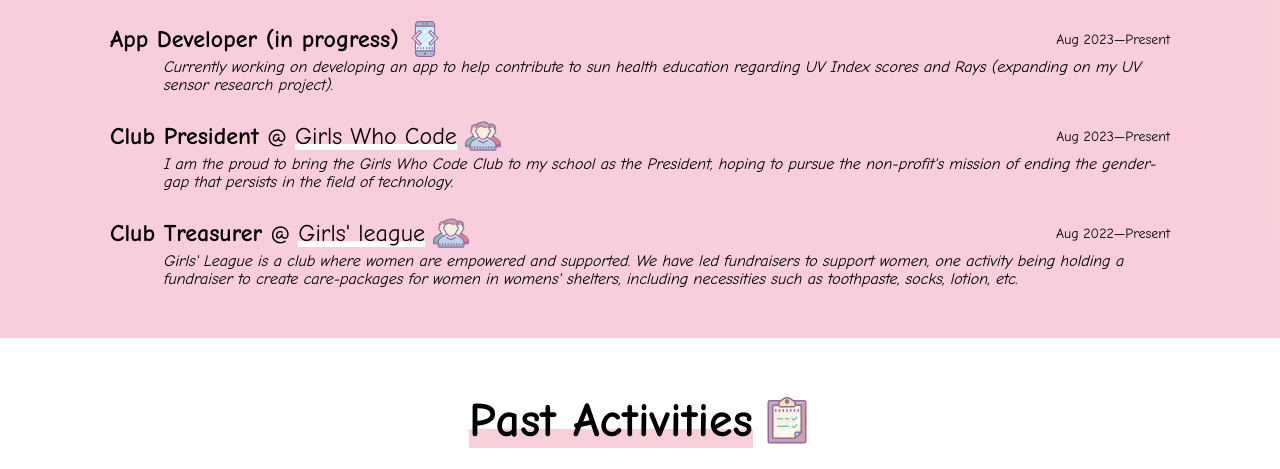
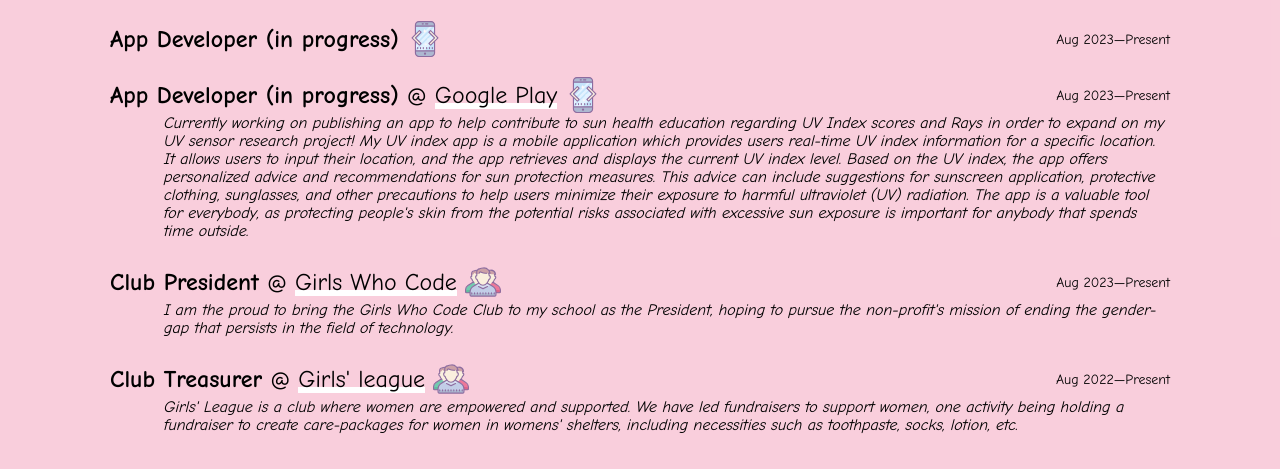
Before and after one commit to andracampos/andracampos.github.io, a plain HTML site: page index.html in a window 1280 px wide. Shown: the part 1034-1503 px from the top of the page. Drawn offline with Linux system fonts and the light colour scheme.

Commit message:
Update index.html

```diff
--- a/index.html
+++ b/index.html
@@ -77,8 +77,16 @@
             <p class="proj-title"><b>App Developer (in progress)</b>  <img class="descriptive-icon"
                     src="images/app22.svg" /><span
                     style="float: right;font-size: 14px;">&nbsp;Aug 2023&#8212;Present</span></p>
-            <p class="proj-text">Currently working on developing an app to help contribute to sun health education regarding UV Index scores and Rays (expanding on my UV sensor research project). </p>
-            <p class="proj-title"><b>Club President</b> @ <a href="https://girlswhocode.com/?gclid=CjwKCAjwkNOpBhBEEiwAb3MvvdQERe77fN_OT7ds5L29nYGxhQ6R3XccyK_0J230NSLc1adswPXhkRoCPqcQAvD_BwE"
+           <p class="proj-title"><b>App Developer (in progress)</b> @ <a href="https://drive.google.com/file/d/1z4YQnbJ3-kXOH_bN9a4e_O2sxphcF-1n/view?usp=drive_link"
+            target="_blank"><span class="thin-highlight-white">Google Play</span></a> <img class="descriptive-icon"
+            src="images/app22.svg" /><span
+            style="float: right;font-size: 14px;">&nbsp;Aug 2023&#8212;Present</span></p>
+            <p class="proj-text">Currently working on publishing an app to help contribute to sun health education regarding UV Index scores and Rays in order to expand on my UV sensor research project!
+                My UV index app is a mobile application which provides users real-time UV index information for a specific location. It allows users to input their location, and the app retrieves and
+                displays the current UV index level. Based on the UV index, the app offers personalized advice and recommendations for sun protection measures. This advice can include suggestions for
+                sunscreen application, protective clothing, sunglasses, and other precautions to help users minimize their exposure to harmful ultraviolet (UV) radiation. The app is a valuable tool for
+                 everybody, as protecting people's skin from the potential risks associated with excessive sun exposure is important for anybody that spends time outside.
+ </p>  <p class="proj-title"><b>Club President</b> @ <a href="https://girlswhocode.com/?gclid=CjwKCAjwkNOpBhBEEiwAb3MvvdQERe77fN_OT7ds5L29nYGxhQ6R3XccyK_0J230NSLc1adswPXhkRoCPqcQAvD_BwE"
                 target="_blank"><span class="thin-highlight-white">Girls Who Code</span></a> <img class="descriptive-icon"
                 src="images/leadership22.svg" /><span
                 style="float: right;font-size: 14px;">&nbsp;Aug 2023&#8212;Present</span></p>
```
